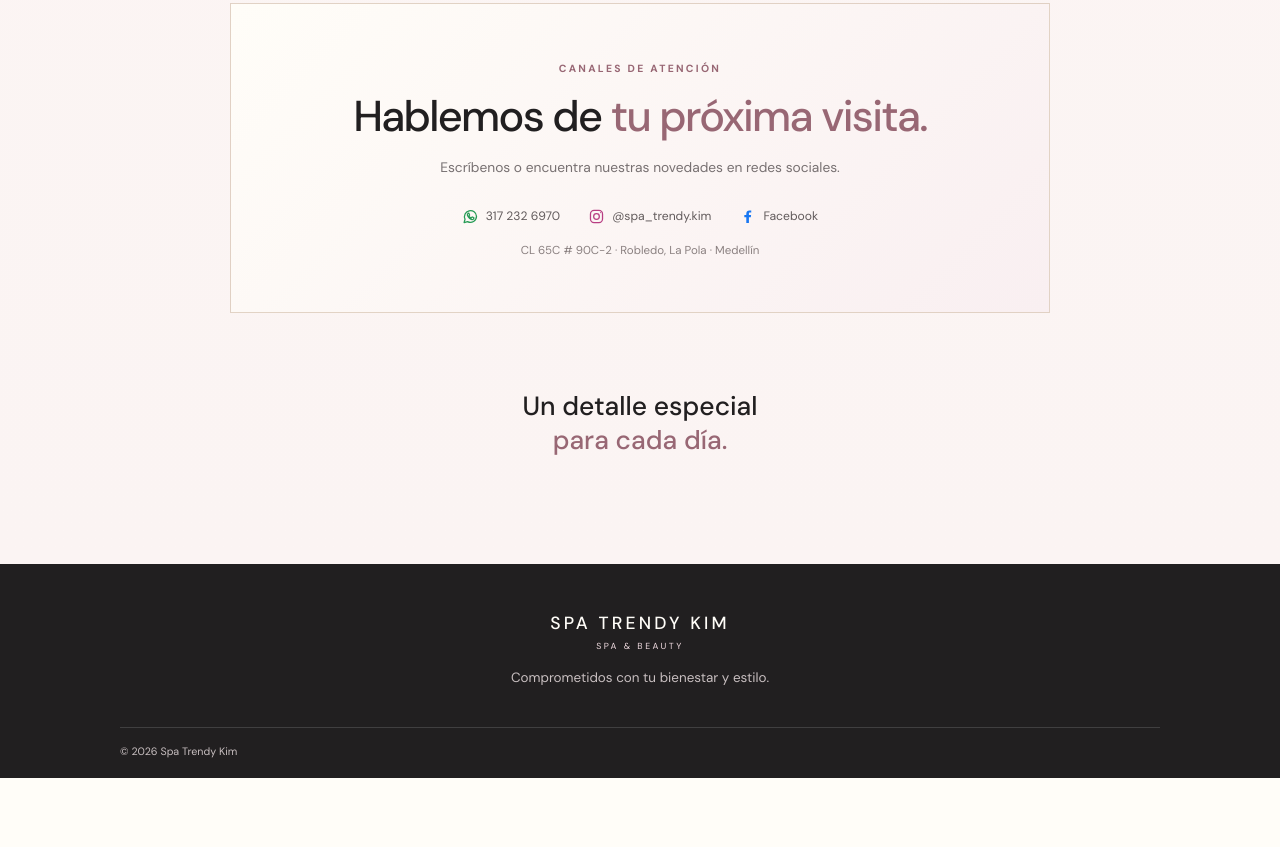
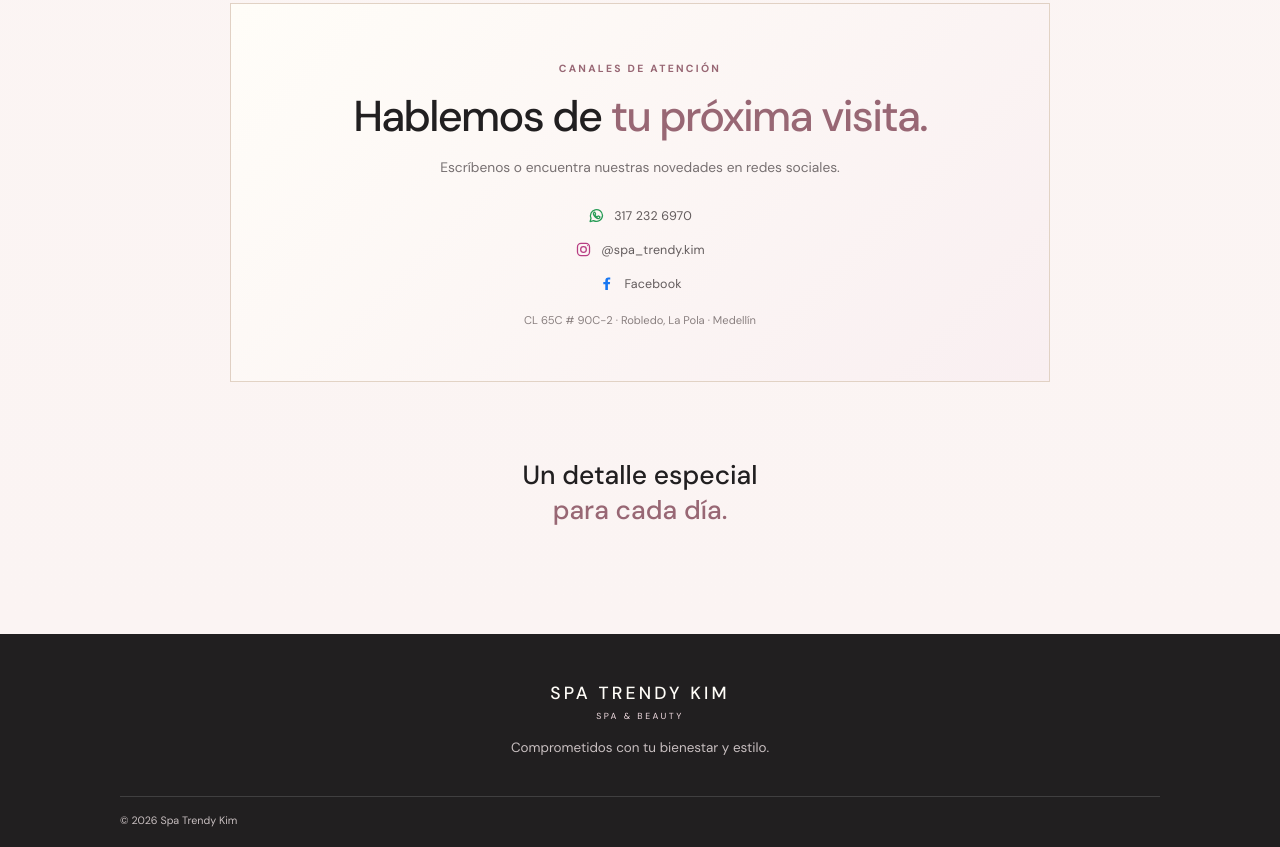
Before and after one commit to macaweb/spa_trendy_kim, a plain HTML site: page index.html in a window 1280 px wide. Shown: the part 8392-9239 px from the top of the page. Before the commit the page ends 9170 px from the top, so only its background shows below. Drawn offline with Linux system fonts and the light colour scheme.

Commit message:
Organiza contactos en columna minimalista

```diff
--- a/style.css
+++ b/style.css
@@ -1624,3 +1624,49 @@ html {
     .contacto-section .contacto-pie-foto .contacto-icon { width: 16px; height: 16px; flex-basis: 16px; }
     .contacto-section .contacto-pie-foto .contacto-direccion-pie { font-size: .67rem; }
 }
+
+
+/* Contactos en columna: cada canal en su propia línea, sin formato de botón */
+.contacto-section .contacto-pie-foto {
+    gap: 16px !important;
+}
+.contacto-section .contacto-pie-foto .contacto-redes-pie {
+    display: flex;
+    flex-direction: column;
+    align-items: center;
+    justify-content: center;
+    flex-wrap: nowrap;
+    gap: 13px;
+    width: auto;
+}
+.contacto-section .contacto-pie-foto .contacto-link {
+    display: inline-flex;
+    align-items: center;
+    justify-content: center;
+    gap: 9px;
+    padding: 2px 0;
+    line-height: 1.4;
+}
+.contacto-section .contacto-pie-foto .contacto-link > span {
+    font-size: .78rem;
+    letter-spacing: .01em;
+}
+.contacto-section .contacto-pie-foto .contacto-icon {
+    width: 17px;
+    height: 17px;
+    flex: 0 0 17px;
+}
+.contacto-section .contacto-pie-foto .contacto-direccion-pie {
+    margin-top: 2px;
+    max-width: 100%;
+    font-size: .7rem;
+}
+@media (max-width: 560px) {
+    .contacto-section .contacto-pie-foto { gap: 14px !important; }
+    .contacto-section .contacto-pie-foto .contacto-redes-pie { gap: 12px; }
+    .contacto-section .contacto-pie-foto .contacto-link > span { font-size: .75rem; }
+    .contacto-section .contacto-pie-foto .contacto-direccion-pie {
+        font-size: .66rem;
+        padding: 0 12px;
+    }
+}
```
